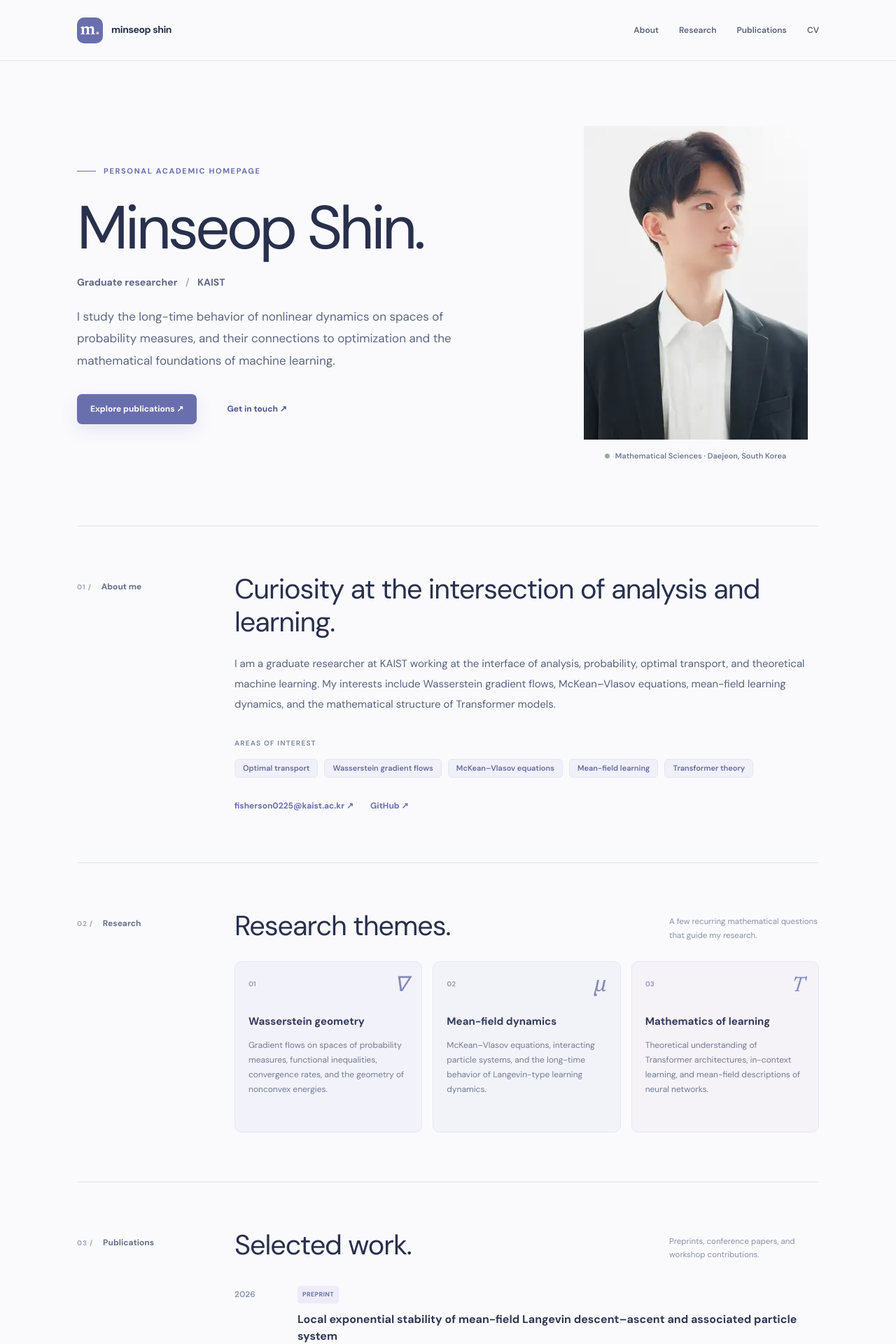
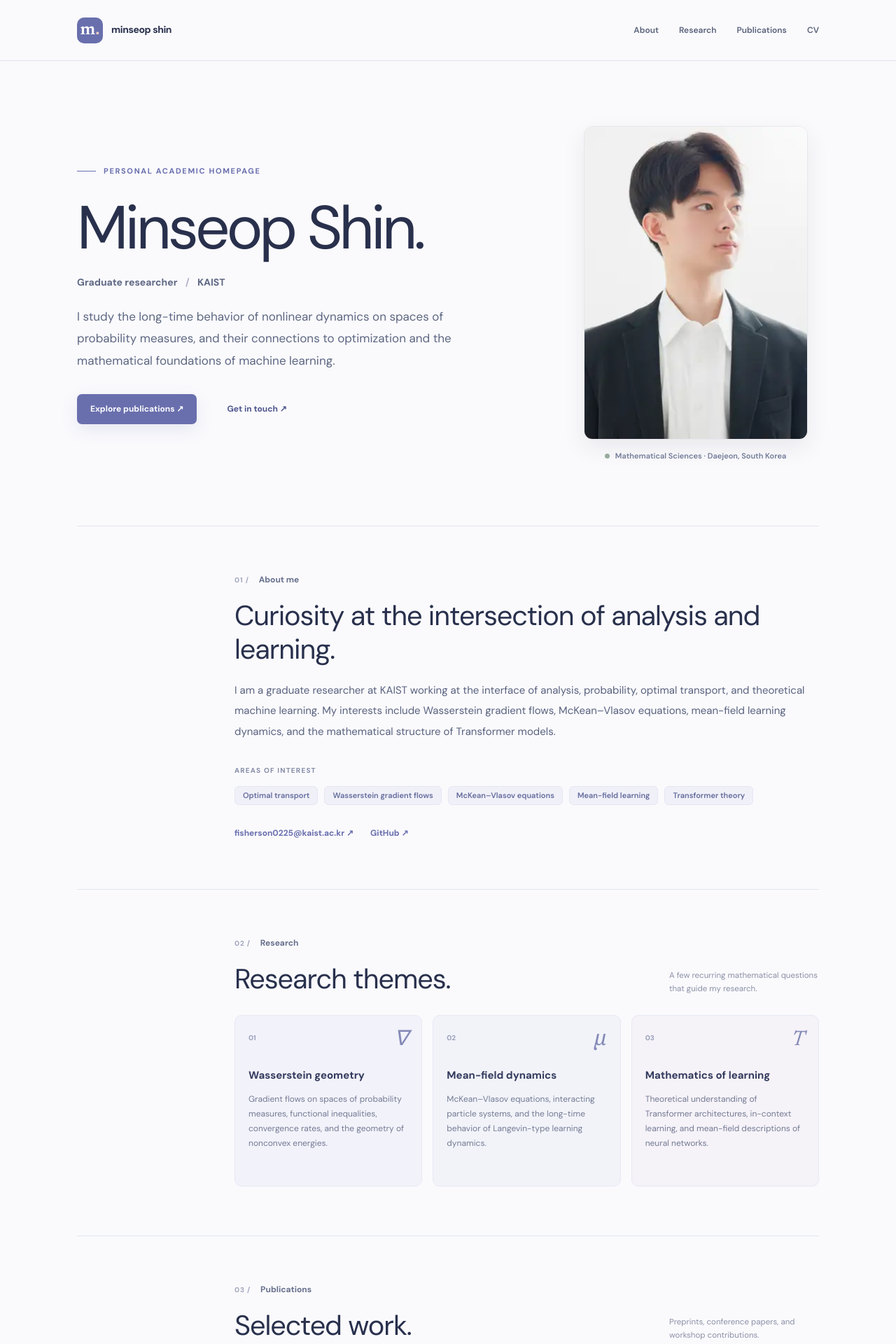
Before and after one commit to MSShin03/MSShin03.github.io, a Jekyll site: the page built from index.html, in a window 1280 px wide. Shown: the top 1920 px of the page at 70% size. Built offline with Jekyll 4.4.1, drawn with Linux system fonts in a browser that asks for light colours.

```diff
--- a/assets/css/style.css
+++ b/assets/css/style.css
@@ -17,7 +17,7 @@ h1,h2,h3,p{margin-top:0}
 .eyebrow{font-size:11px;font-weight:700;letter-spacing:.15em;color:var(--accent);text-transform:uppercase;display:flex;gap:11px;align-items:center;margin:0}
 .eyebrow-rule{width:27px;height:1px;background:var(--accent)}
 .hero h1{font:400 clamp(63px,6.8vw,91px)/1.05 var(--sans);letter-spacing:-.054em;margin:27px 0 20px}
-.hero h1 em,.section h2 em,.subpage-title em{color:var(--accent);font-style:italic;font-weight:400}
+.hero h1 em,.section h2 em,.subpage-title em{color:inherit;font-style:normal;font-weight:inherit}
 .hero-role{font-size:14px;font-weight:700;color:#5f6884;margin:0 0 21px}.role-separator{margin:0 8px;color:#b3b3c7}
 .hero-intro{max-width:595px;color:#5d6781;font-size:17px;line-height:1.85}
 .hero-actions{display:flex;flex-wrap:wrap;gap:24px;margin-top:32px}
@@ -25,6 +25,7 @@ h1,h2,h3,p{margin-top:0}
 .btn-primary{background:var(--accent);color:white;box-shadow:0 8px 23px #696fad24}.btn-primary:hover{background:var(--accent-deep);color:white}
 .btn-text{color:var(--accent-deep)}
 .hero-visual{display:grid;justify-items:center;gap:14px}
+.profile-photo{display:block;width:min(100%,320px);aspect-ratio:5/7;height:auto;object-fit:cover;object-position:50% 22%;border:1px solid #e7e7ed;border-radius:12px;box-shadow:0 12px 32px rgba(36,42,55,.08)}
 .monogram-art{position:relative;display:flex;align-items:center;justify-content:center;overflow:hidden;width:min(100%,345px);aspect-ratio:1;border:1px solid #dfe1ef;border-radius:47% 47% 44% 46%;background:radial-gradient(circle at 76% 18%,#f8f5fa,transparent 42%),linear-gradient(150deg,#edecf7 9%,#e8eaf7 50%,#f8f4f8)}
 .art-curves{position:absolute;inset:0;width:100%;height:100%}
 .art-initials{position:relative;font:italic 500 91px/1 var(--serif);letter-spacing:-.09em;color:#5c659b;padding-right:15px}
@@ -33,8 +34,8 @@ h1,h2,h3,p{margin-top:0}
 .visual-caption{display:flex;align-items:center;gap:8px;color:#727a96;font-size:11px;font-weight:600;text-align:center}
 .status-dot{background:#99aa9e;width:7px;height:7px;border-radius:50%;flex-shrink:0}
 .divider{border-bottom:1px solid var(--line)}
-.section{display:grid;grid-template-columns:190px minmax(0,1fr);gap:35px;padding-block:66px 70px}
-.section-label{padding-top:10px;font-size:12px;font-weight:700;color:#67708c;white-space:nowrap}
+.section{display:block;padding:66px 0 70px 225px}
+.section-label{margin:0 0 18px;font-size:12px;font-weight:700;color:#67708c;white-space:nowrap}
 .section-index{color:#a0a5bc;margin-right:11px;font-size:10px;letter-spacing:.09em}
 .section h2{font:400 clamp(31px,3.1vw,44px)/1.2 var(--sans);letter-spacing:-.027em;margin-bottom:21px}
 .lead{font-size:15px;line-height:1.94;color:#59627e;margin-bottom:32px}
@@ -97,7 +98,7 @@ h1,h2,h3,p{margin-top:0}
 .cv-row .cv-muted{color:#969db0;font-size:11px}.cv-pub{margin-bottom:18px}.cv-pub:last-child{margin:0}
 .cv-pub p{line-height:1.7}.cv-pub b{color:var(--accent-deep)}
 .cv-footnote{color:#9ba1b2;font-size:10px;margin-top:22px}
-@media(max-width:870px){.shell{width:calc(100% - 48px)}.hero{gap:34px;padding-block:65px}.section{grid-template-columns:135px 1fr;gap:20px}.research-grid{gap:10px}.research-card{padding:20px 15px}.timeline-entry{grid-template-columns:145px 1fr}}
-@media(max-width:650px){.shell{width:calc(100% - 40px)}.header-inner{flex-direction:column;align-items:flex-start;gap:14px;padding:16px 0}.nav{gap:19px}.nav a{font-size:11px}.hero{display:flex;flex-direction:column-reverse;align-items:stretch;gap:30px;padding-block:40px 53px}.hero-visual{display:flex;align-items:center;justify-content:flex-start;gap:17px}.monogram-art{width:112px;height:112px;flex-shrink:0}.art-initials{font-size:38px;padding-right:6px}.art-corner{font-size:8px}.visual-caption{font-size:10px}.hero h1{font-size:clamp(58px,13vw,79px);margin:15px 0 10px}.hero-intro{font-size:15px}.section{display:block;padding-block:38px 46px}.section-label{padding:0;margin-bottom:17px}.section h2{font-size:37px}.section-top{display:block}.section-top p{max-width:none}.research-grid{grid-template-columns:1fr}.research-card{min-height:0;padding:23px}.publication{grid-template-columns:48px 1fr}.timeline-entry{grid-template-columns:102px 1fr}.footer-inner{display:block}.subpage,.article-page{padding-block:45px 85px}.cv-document{width:calc(100% - 30px);padding:35px 22px}.cv-header{display:block}.cv-contact{align-items:flex-start;margin-top:20px}.cv-toolbar{flex-wrap:wrap;gap:15px}}
+@media(max-width:870px){.shell{width:calc(100% - 48px)}.hero{gap:34px;padding-block:65px}.section{padding-left:155px}.research-grid{gap:10px}.research-card{padding:20px 15px}.timeline-entry{grid-template-columns:145px 1fr}}
+@media(max-width:650px){.shell{width:calc(100% - 40px)}.header-inner{flex-direction:column;align-items:flex-start;gap:14px;padding:16px 0}.nav{gap:19px}.nav a{font-size:11px}.hero{display:flex;flex-direction:column-reverse;align-items:stretch;gap:30px;padding-block:40px 53px}.hero-visual{display:flex;align-items:center;justify-content:flex-start;gap:17px}.profile-photo{width:132px;max-width:132px;flex-shrink:0}.art-initials{font-size:38px;padding-right:6px}.art-corner{font-size:8px}.visual-caption{font-size:10px}.hero h1{font-size:clamp(58px,13vw,79px);margin:15px 0 10px}.hero-intro{font-size:15px}.section{padding:38px 0 46px}.section-label{padding:0;margin-bottom:17px}.section h2{font-size:37px}.section-top{display:block}.section-top p{max-width:none}.research-grid{grid-template-columns:1fr}.research-card{min-height:0;padding:23px}.publication{grid-template-columns:48px 1fr}.timeline-entry{grid-template-columns:102px 1fr}.footer-inner{display:block}.subpage,.article-page{padding-block:45px 85px}.cv-document{width:calc(100% - 30px);padding:35px 22px}.cv-header{display:block}.cv-contact{align-items:flex-start;margin-top:20px}.cv-toolbar{flex-wrap:wrap;gap:15px}}
 @media(prefers-reduced-motion:reduce){html{scroll-behavior:auto}}
 @media print{@page{size:A4;margin:16mm}body,.cv-page{background:white!important}.site-header,.site-footer,.cv-toolbar{display:none!important}.cv-document{width:100%;margin:0;padding:0;box-shadow:none}.cv-section,.cv-row,.cv-pub{break-inside:avoid}.cv-footnote{display:none}a{color:inherit!important}}
```
